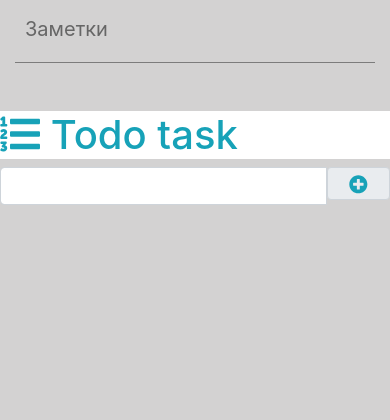
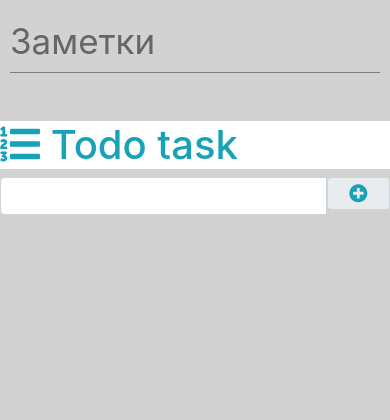
Before and after one commit to Daniil1703/EvanCarmichael, a Django app: page /todos/ in a window 390 px wide. Shown: the part 68-488 px from the top of the page. Run offline with Django 3.2, Linux system fonts and the light colour scheme; data that the repository does not hold is empty; some libraries are stand-ins or nearby versions.

Commit message:
Коррекция

```diff
--- a/polls/static/css/slider.css
+++ b/polls/static/css/slider.css
@@ -1,5 +1,5 @@
 .bilboard-main {
-    max-width: 1120px;
+    max-width: 1110px;
     margin: auto;
 }
 /* Slideshow container */
--- a/polls/static/css/style.css
+++ b/polls/static/css/style.css
@@ -88,7 +88,17 @@ iframe {
 /* СТИЛИ ДЛЯ ОТОБРАЖЕНИЯ ПОСТОВ НА ГЛАВНОЙ СТРАНИЦЕ */
 
 .zagolovok_index {
-	margin-top: 10px;
+	margin: 10px auto 20px auto;
+}
+
+.zagolovok {
+	max-width: 1110px;
+  }
+
+.zagolovok_style {
+	margin: 0 10px;
+	border-bottom: 1px solid rgb(124, 124, 124);
+  font-size: 35px;
 }
 
 
--- a/polls/static/css/tags_list.css
+++ b/polls/static/css/tags_list.css
@@ -98,39 +98,3 @@ box-shadow: 5px 5px 30px 7px rgba(0,0,0,0.25), -5px -5px 30px 7px rgba(0,0,0,0.2
     flex-direction: column;
   }
 }
-
-@media screen and (min-width: 1110px){
-
-  .zagolovok {
-      width: 1100px;
-      margin-left: auto;
-      margin-right: auto;
-      border-bottom: 1px solid rgb(124, 124, 124);
-  }
-
-  .zagolovok_style {
-      font-size: 35px;
-  }
-}
-@media screen and (max-width: 1110px){
-  .zagolovok {
-    border-bottom: 1px solid rgb(124, 124, 124);
-    margin-right: 15px;
-    margin-left: 15px;
-    padding-left: 10px;
-  }
-  .zagolovok_style {
-      font-size: 30px;
-  }
-}
-
-@media screen and (max-width: 760px){
-  .zagolovok {
-      border-bottom: 1px solid rgb(124, 124, 124);
-      margin-right: 15px;
-      margin-left: 15px;
-  }
-  .zagolovok_style {
-      font-size: 20px;
-  }
-}
```
